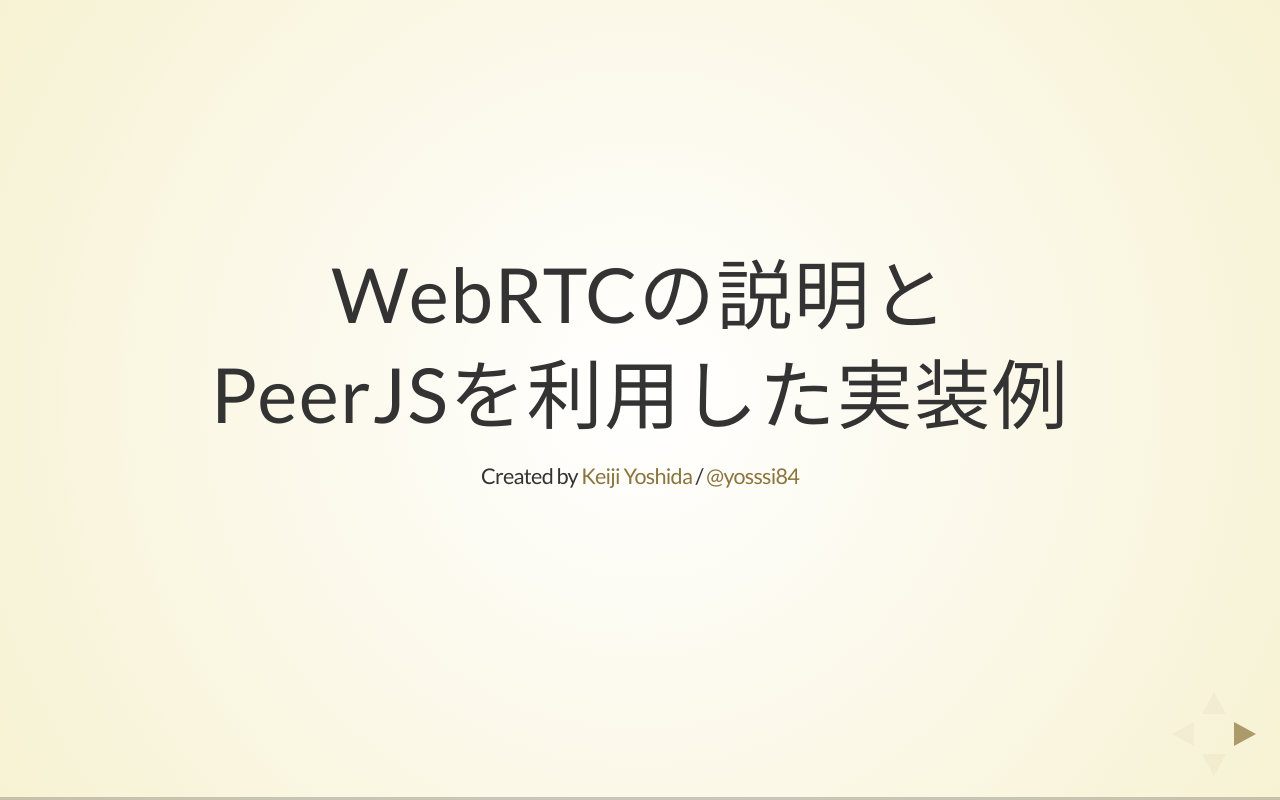
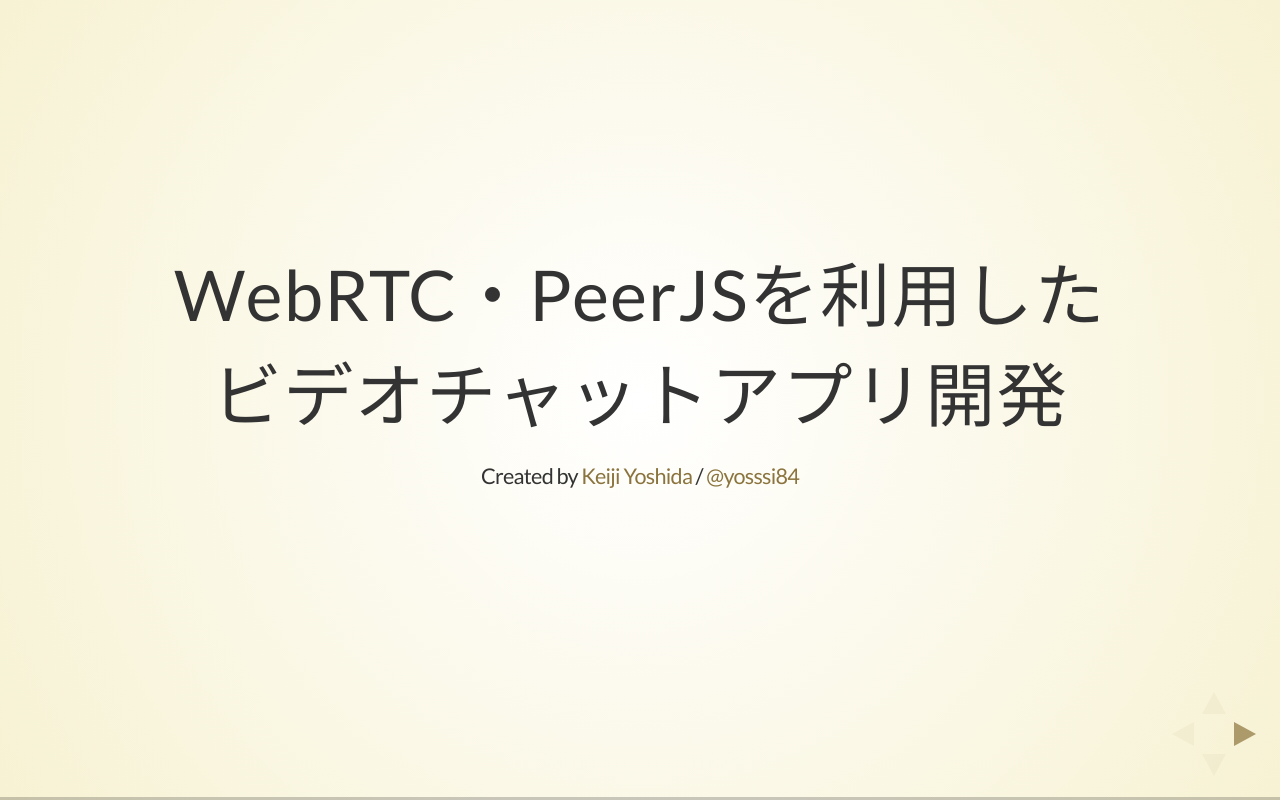
Before and after one commit to yosssi/jscafe15, a website: page index.html in a window 1280 px wide. Drawn offline with Linux system fonts and the light colour scheme.

Commit message:
mod title.

```diff
--- a/css/style.css
+++ b/css/style.css
@@ -9,6 +9,7 @@
 }
 
 h2 {
+  font-size: 70px !important;
   line-height: 100px !important;
 }
 
--- a/index.html
+++ b/index.html
@@ -26,7 +26,7 @@
       <!-- Any section element inside of this container is displayed as a slide -->
       <div class="slides">
         <section>
-          <h2>WebRTCの説明と<br>PeerJSを利用した実装例</h2>
+          <h2>WebRTC・PeerJSを利用したビデオチャットアプリ開発</h2>
           <p>
             <small>Created by <a href="https://www.facebook.com/yosssi84" target="_blank">Keiji Yoshida</a> / <a href="https://twitter.com/yosssi84" target="_blank">@yosssi84</a></small>
           </p>
```
